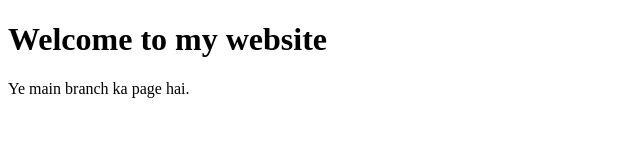
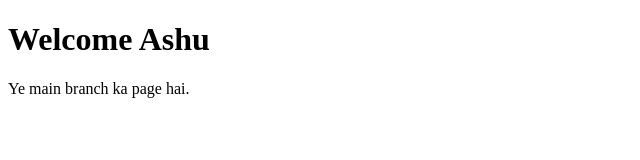
Before and after one commit to ashukumawat-eng/branch-practice, a plain HTML site: page Index.html in a window 1280 px wide. Shown: the whole page, without its empty margins (0-640 px from the left). Drawn offline with Linux system fonts and the light colour scheme.

Commit message:
Update welcome message to ashu

```diff
--- a/Index.html
+++ b/Index.html
@@ -2,7 +2,7 @@
 <html>
 <head><title>My Test Site</title></head>
 <body>
-  <h1>Welcome to my website</h1>
+  <h1> Welcome Ashu</h1>
   <p>Ye main branch ka page hai.</p>
 </body>
 </html>
```
